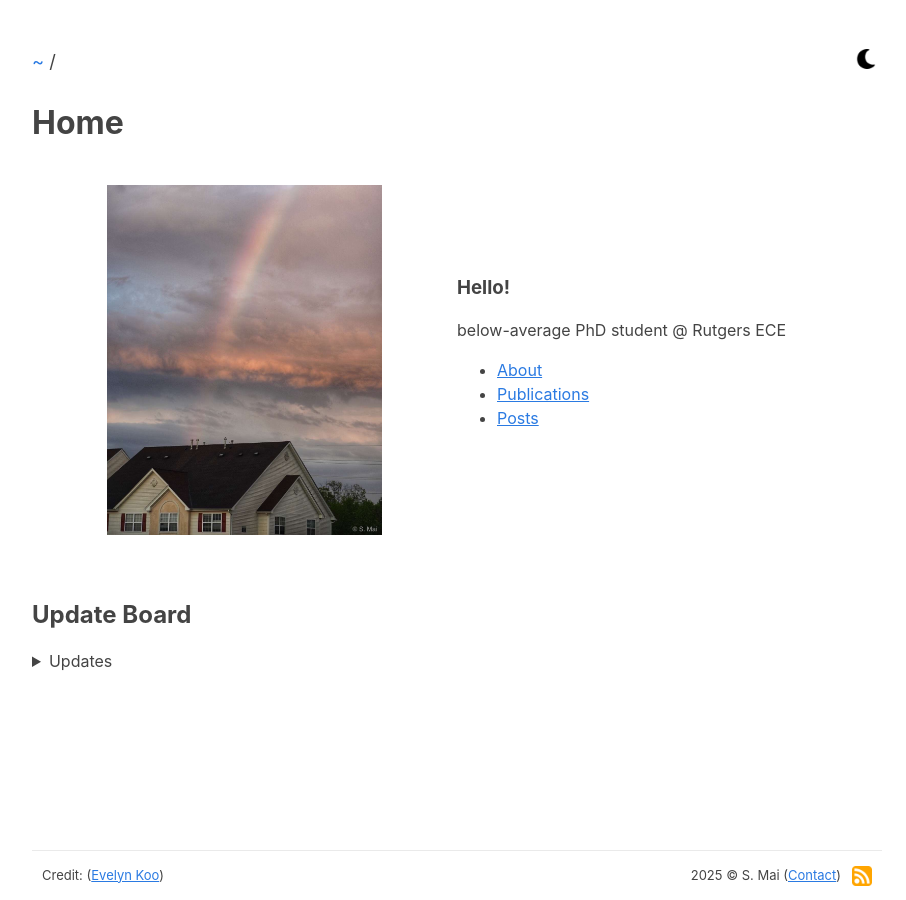
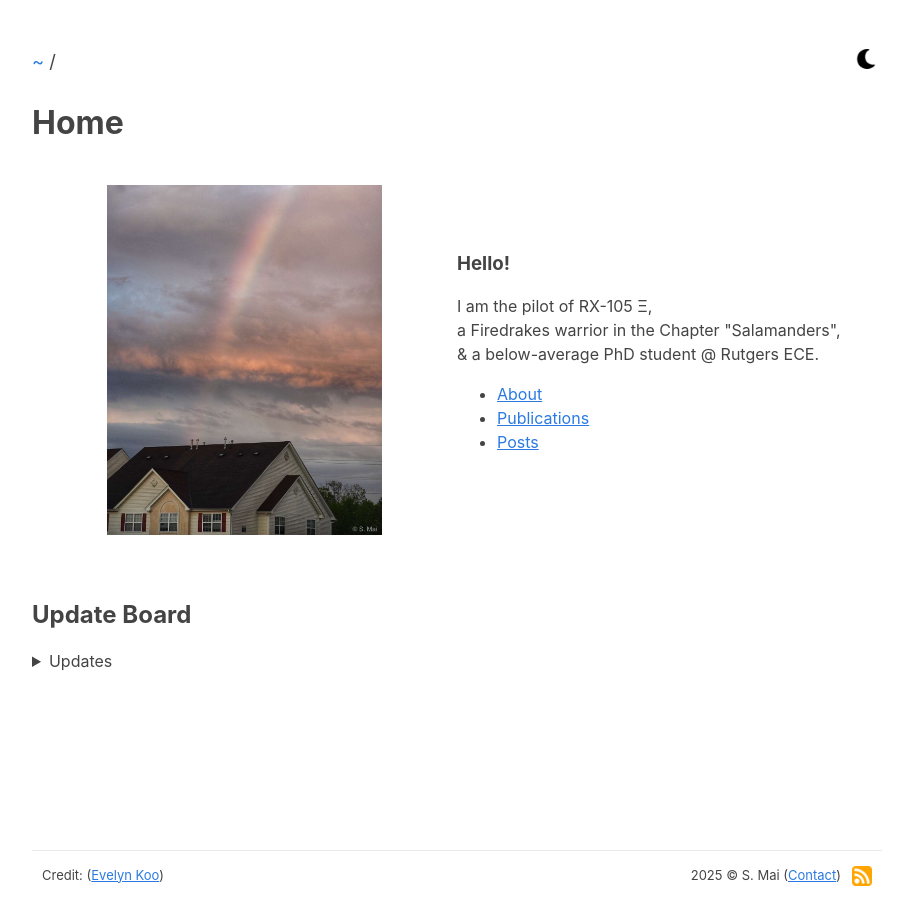
Before and after one commit to hatute/hatute.github.io, a Jekyll site: the page built from index.markdown, in a window 1280 px wide. Shown: the whole page, without its empty margins (183-1089 px from the left). Built offline with Jekyll 4.4.1, drawn with Linux system fonts in a browser that asks for light colours.

Commit message:
style: update personal introduction in index page

```diff
--- a/index.markdown
+++ b/index.markdown
@@ -11,7 +11,9 @@ title: Home
     </div>
     <div class="grid-desc">
     <h3>Hello!</h3>
-        below-average PhD student @ Rutgers ECE
+        I am the pilot of RX-105 Ξ, <br>
+        a Firedrakes warrior in the Chapter "Salamanders", <br>
+        & a below-average PhD student @ Rutgers ECE.
         <ul>
             <li><a href="/about">About</a></li>
             <li><a href="/publications">Publications</a></li>
```
Also changed, not shown: 1 other file.
